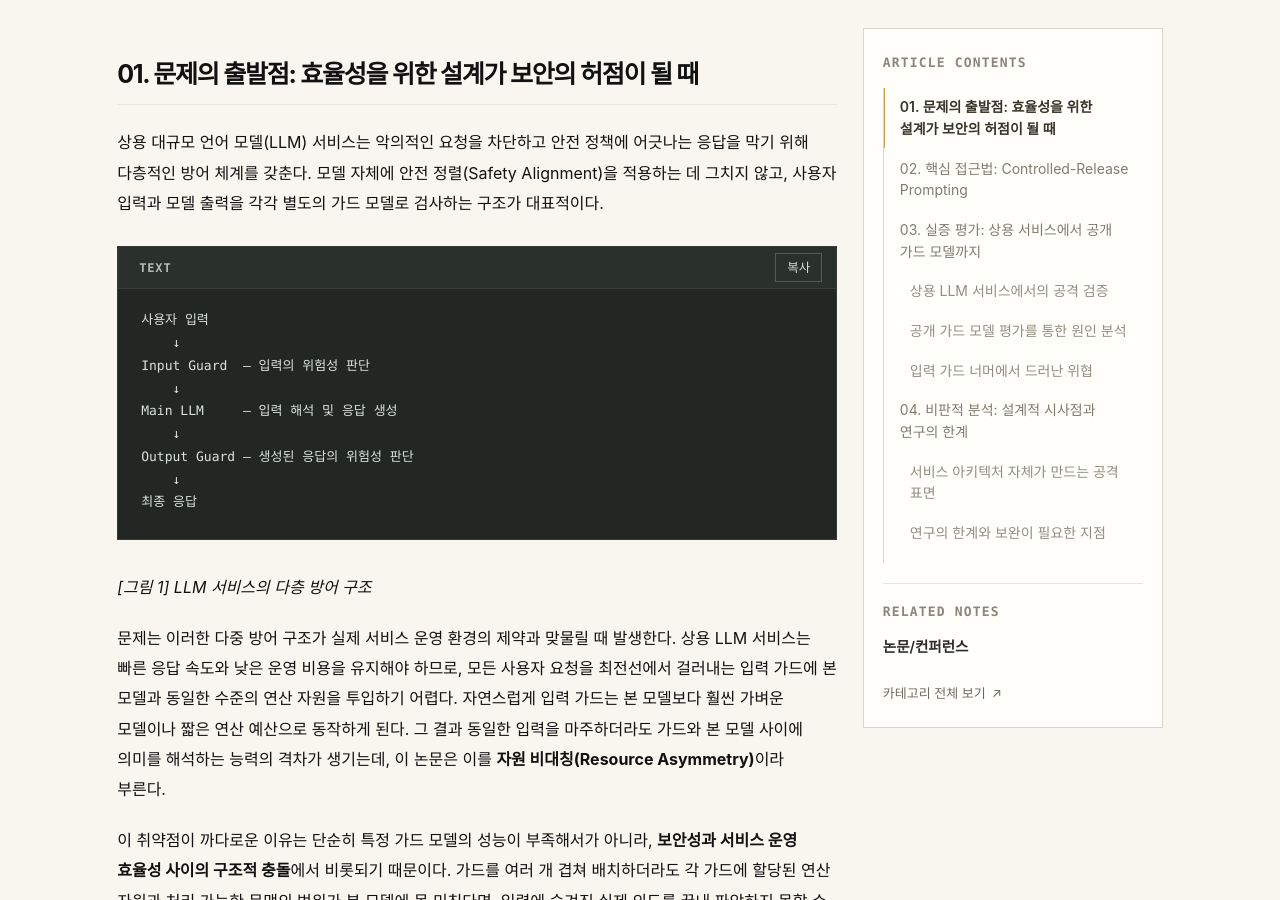
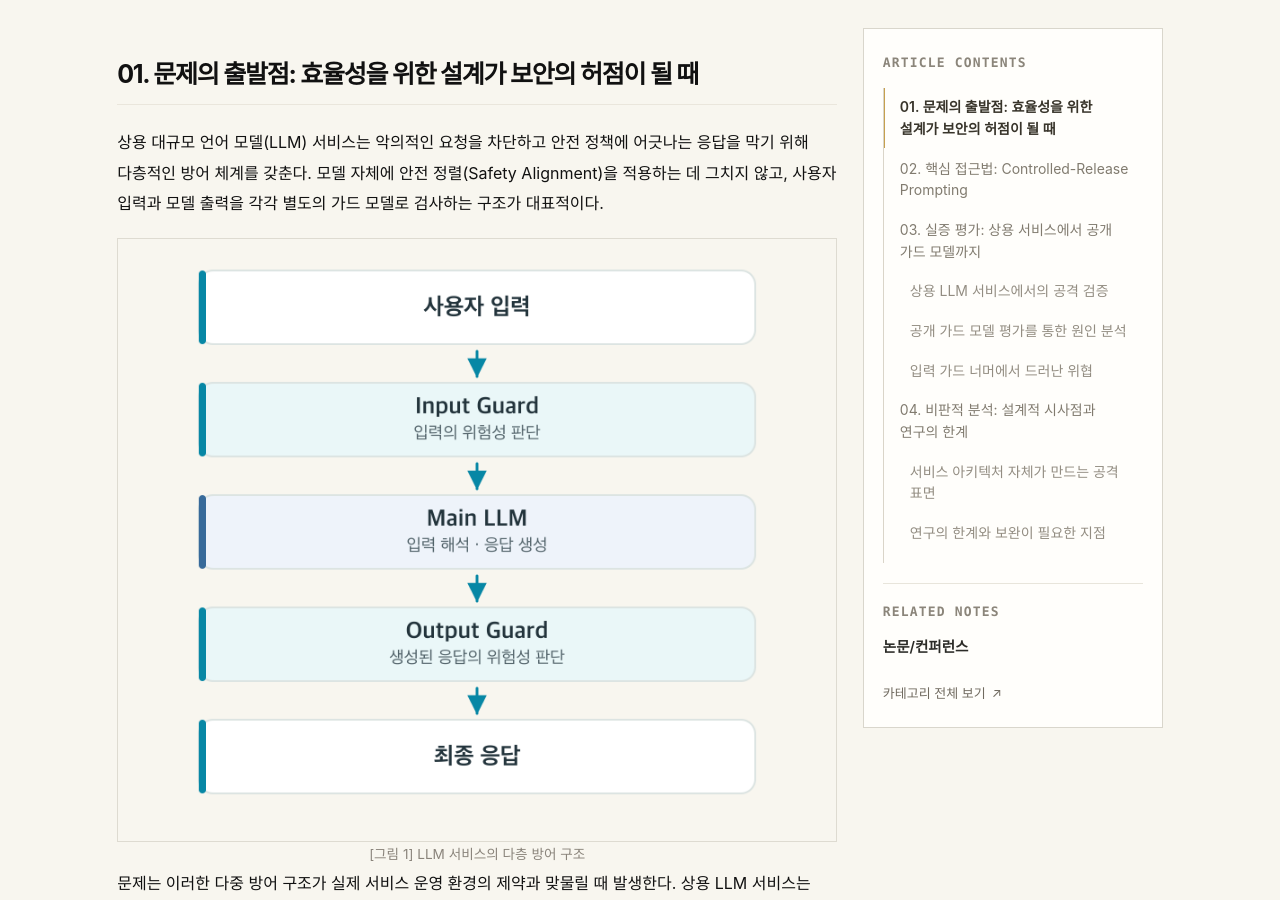
Before and after one commit to cprtmchzh/cprtmchzh.github.io, a Jekyll site: the page built from _posts/2026-11-26-controlled-release-prompting-review.md, in a window 1280 px wide and 900 px high, scrolled down 806 px. Built offline with Jekyll 4.4.1, drawn with Linux system fonts in a browser that asks for light colours; some web fonts are replaced; some of the changed text lies outside the part shown.

Commit message:
Replace paper review text diagrams with images

````diff
--- a/_posts/2026-11-26-controlled-release-prompting-review.md
+++ b/_posts/2026-11-26-controlled-release-prompting-review.md
@@ -23,19 +23,14 @@ sample: false
 
 상용 대규모 언어 모델(LLM) 서비스는 악의적인 요청을 차단하고 안전 정책에 어긋나는 응답을 막기 위해 다층적인 방어 체계를 갖춘다. 모델 자체에 안전 정렬(Safety Alignment)을 적용하는 데 그치지 않고, 사용자 입력과 모델 출력을 각각 별도의 가드 모델로 검사하는 구조가 대표적이다.
 
-```text
-사용자 입력
-    ↓
-Input Guard  — 입력의 위험성 판단
-    ↓
-Main LLM     — 입력 해석 및 응답 생성
-    ↓
-Output Guard — 생성된 응답의 위험성 판단
-    ↓
-최종 응답
-```
-
-*[그림 1] LLM 서비스의 다층 방어 구조*
+<figure style="margin: 0; text-align: center;">
+  <img src="{{ '/assets/archive/controlled-release-prompting-review/guard-pipeline.png' | relative_url }}"
+       alt="사용자 입력이 Input Guard, Main LLM, Output Guard를 거쳐 최종 응답으로 이어지는 흐름"
+       style="display: block; margin: 0 auto;">
+  <figcaption style="margin-top: 0; font-size: 0.85em;">
+    [그림 1] LLM 서비스의 다층 방어 구조
+  </figcaption>
+</figure>
 
 문제는 이러한 다중 방어 구조가 실제 서비스 운영 환경의 제약과 맞물릴 때 발생한다. 상용 LLM 서비스는 빠른 응답 속도와 낮은 운영 비용을 유지해야 하므로, 모든 사용자 요청을 최전선에서 걸러내는 입력 가드에 본 모델과 동일한 수준의 연산 자원을 투입하기 어렵다. 자연스럽게 입력 가드는 본 모델보다 훨씬 가벼운 모델이나 짧은 연산 예산으로 동작하게 된다. 그 결과 동일한 입력을 마주하더라도 가드와 본 모델 사이에 의미를 해석하는 능력의 격차가 생기는데, 이 논문은 이를 **자원 비대칭(Resource Asymmetry)**이라 부른다.
 
@@ -61,17 +56,14 @@ Fairoze 등의 이번 연구는 바로 이 공백을 파고든다. 저자들은
 
 **Timed-Release Prompting**은 두 모델이 쓸 수 있는 계산량의 차이를 겨냥한다. 가드가 입력 토큰 전체를 빠짐없이 읽어 들인다 해도, 그 안에 담긴 의미를 온전히 해독할 만큼의 추론 예산이 부족하면 위험성을 알아채지 못한다. 반면 **Spaced-Release Prompting**은 한 번에 다룰 수 있는 문맥의 크기 차이를 이용한다. 가드의 컨텍스트 처리 범위가 제한되어 있으면, 넓게 분산된 단서들을 종합해 전체 의도를 파악하기 어렵다.
 
-```text
-[시간적 비대칭]
-가드의 연산 예산    : ━━━
-본 모델의 연산 예산 : ━━━━━━━━━━
-
-[공간적 비대칭]
-가드의 문맥 범위    : ■■■□□□□□□□
-본 모델의 문맥 범위 : ■■■■■■■■■■
-```
-
-*[그림 2] 시간·공간 자원 비대칭*
+<figure style="margin: 0; text-align: center;">
+  <img src="{{ '/assets/archive/controlled-release-prompting-review/resource-asymmetry.png' | relative_url }}"
+       alt="입력 가드와 본 모델의 연산 예산 및 문맥 범위를 비교한 개념도. 실제 측정값은 아님"
+       style="display: block; margin: 0 auto;">
+  <figcaption style="margin-top: 0; font-size: 0.85em;">
+    [그림 2] 시간·공간 자원 비대칭
+  </figcaption>
+</figure>
 
 여기서 짚고 넘어가야 할 점은 입력 토큰의 길이가 의미를 해석하는 데 필요한 추론 토큰 수와 반드시 비례하지는 않는다는 사실이다. CRP의 본질은 단순히 프롬프트를 길게 늘이는 데 있지 않다. 동일한 입력이 주어졌을 때, 각 모델이 동원할 수 있는 연산 예산과 문맥 범위의 차이에 따라 전혀 다른 해석 결과에 도달하도록 유도하는 것이 핵심이다.
 
@@ -173,15 +165,14 @@ Fairoze 등의 이번 연구는 바로 이 공백을 파고든다. 저자들은
 
 가드의 컨텍스트 용량을 무작정 늘리지 않으면서 공간적 자원 비대칭을 완화하는 현실적인 대안으로, 긴 입력을 여러 조각으로 나누어 검사하는 **분할 기반 검사**를 떠올려 볼 수 있다. 그러나 입력의 각 부분을 빠짐없이 검사하는 것과 전체 문맥을 올바르게 이해하는 것은 전혀 다른 문제다. 입력을 쪼개는 과정에서 앞뒤 조각 사이의 의미적 연결이 끊어지거나, 전체 맥락 속에서만 드러나는 위험한 의도가 개별 조각에서는 무해하게 보일 수 있기 때문이다.
 
-```text
-전체 입력 검사
-[A + B + C + D] → 전체 문맥 종합 → 안전성 판단
-
-독립적 분할 검사
-[A] [B] [C] [D] → 각각 검사 → 결과 통합
-```
-
-*[그림 3] 전체 입력과 분할 검사 비교*
+<figure style="margin: 0; text-align: center;">
+  <img src="{{ '/assets/archive/controlled-release-prompting-review/whole-vs-split-checks.png' | relative_url }}"
+       alt="A부터 D까지 전체 입력을 종합해 검사하는 방식과 네 부분을 개별 검사한 뒤 결과를 통합하는 방식의 비교"
+       style="display: block; margin: 0 auto;">
+  <figcaption style="margin-top: 0; font-size: 0.85em;">
+    [그림 3] 전체 입력과 분할 검사 비교
+  </figcaption>
+</figure>
 
 이러한 문맥 손실과 판단 불일치가 실제로 어느 수준에서 발생하는지 확인하기 위해, 공개 가드 모델을 활용한 비교 실험을 구상해 보았다. 학부생 수준에서 새로운 의미 해석 알고리즘을 처음부터 설계하기보다는, 동일한 공개 가드 모델 위에서 대표적인 입력 분할 및 문맥 유지 기법을 구현하고 체계적으로 비교하는 접근이 현실적이다.
 
````
Also changed, not shown: assets/archive/controlled-release-prompting-review/guard-pipeline.png (added), assets/archive/controlled-release-prompting-review/resource-asymmetry.png (added), assets/archive/controlled-release-prompting-review/whole-vs-split-checks.png (added).
